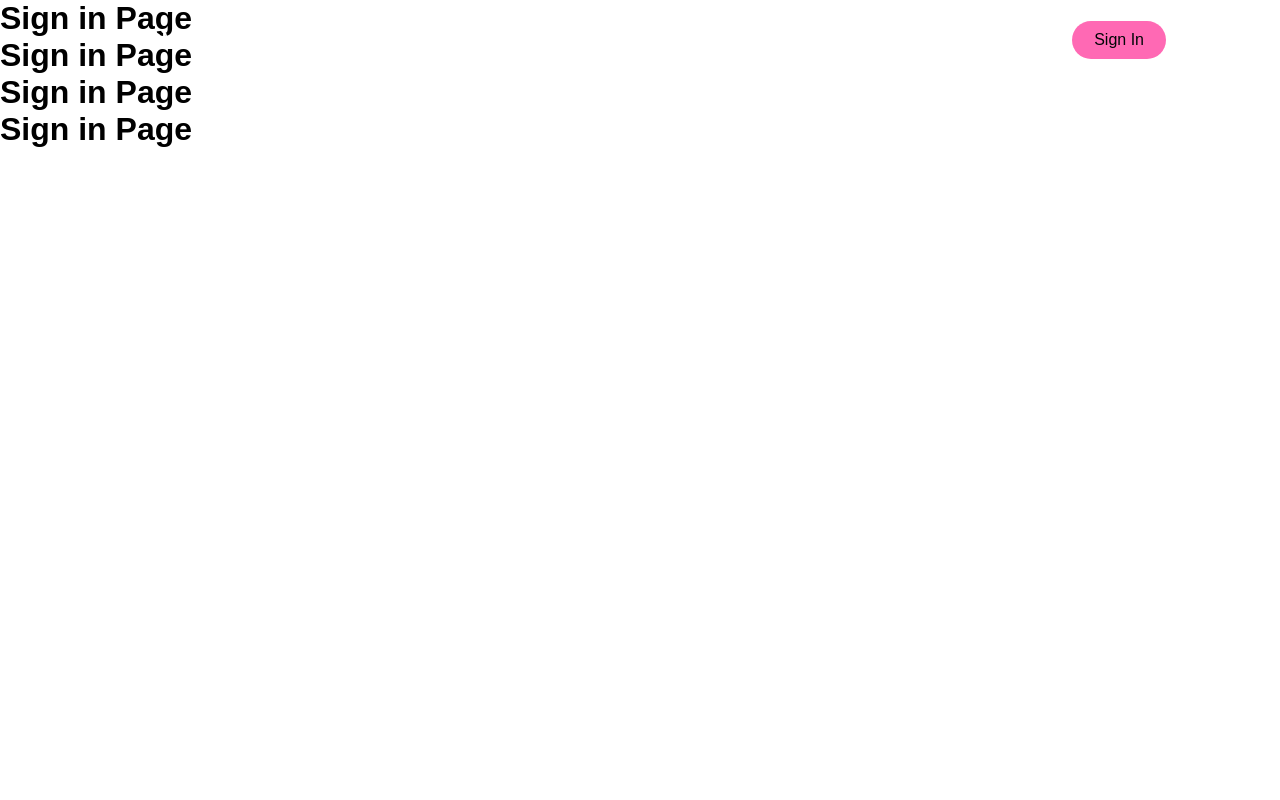
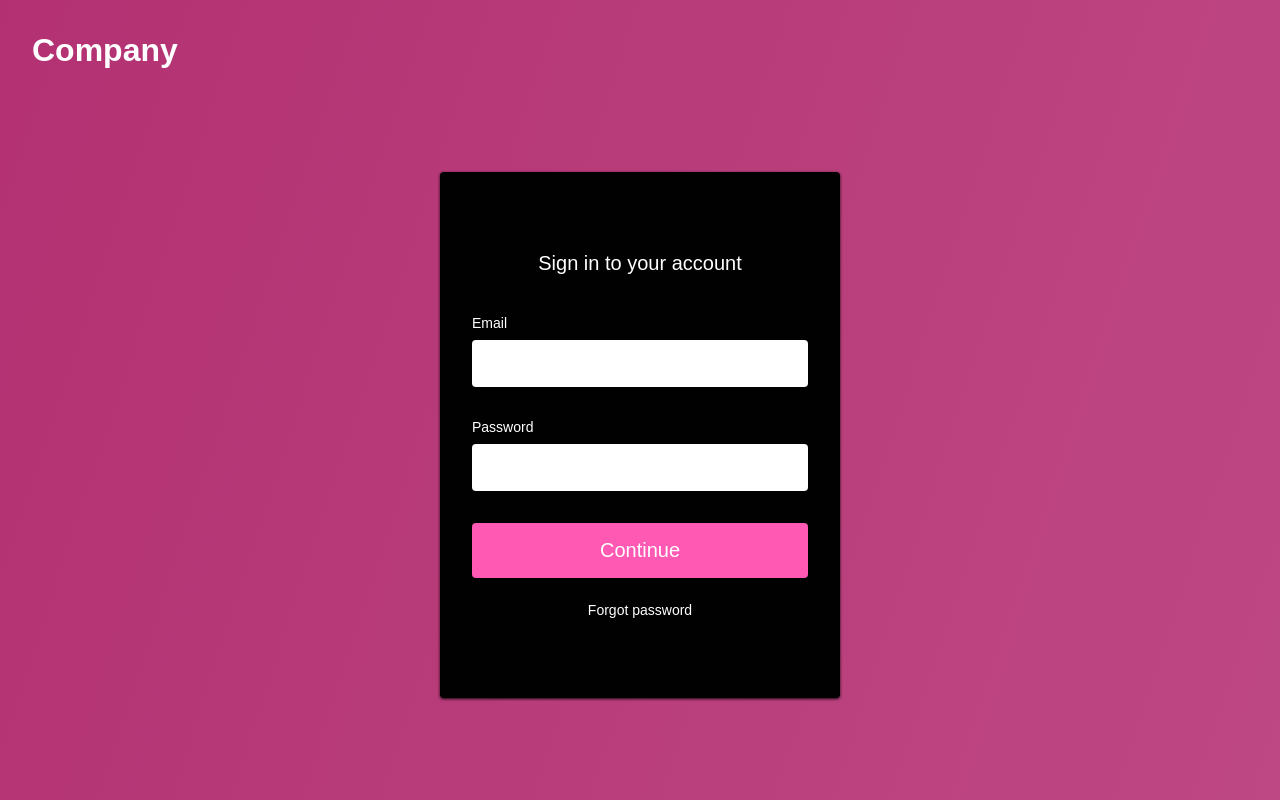
Before and after one commit to farazzhh/react-website-with-style-components, a React (Create React App) app: page /signin in a window 1280 px wide. Built offline with nearby package versions, Linux system fonts and the light colour scheme.

Commit message:
signin page

```diff
--- a/src/App.css
+++ b/src/App.css
@@ -3,5 +3,4 @@
   padding: 0;
   box-sizing: border-box;
    font-family: 'Encode Sans Expanded', sans-serif;
-
 }
--- /dev/null
+++ b/src/Signin/SigninElement.js
@@ -0,0 +1,117 @@
+import styled from "styled-components";
+import { Link } from 'react-router-dom'
+
+export const Container = styled.div`
+  height: 100vh;
+  min-height: 692px;
+  position: fixed;
+  bottpm: 0;
+  left: 0;
+  right: 0;
+  top: 0;
+  z-index: 0;
+  overflow: hidden;
+  background: linear-gradient(
+    108deg,
+    rgb(179, 49, 114) 0%,
+    rgb(190, 72, 131) 100%
+  );
+`;
+
+export const FormWrap = styled.div`
+height: 100%;
+display: flex;
+flex-direction: column;
+justify-content: center;
+ @media screen and (max-width: 400px){
+     height: 80%;
+ }
+`;
+
+export const Icon = styled(Link)`
+margin-left: 32px;
+margin-top: 32px;
+text-decoration: none;
+color: #fff;
+font-weight: 700;
+font-size: 32px;
+
+@media screen and (max-width: 480px){
+    margin-left:16px;
+    margin-top:8px;
+}
+`;
+
+export const FormContent = styled.div`
+height: 100%;
+display: flex;
+flex-direction: column;
+justify-content: center;
+
+@media screen and (max-width: 480px){
+    padding: 10px;
+}
+`;
+
+export const Form = styled.form`
+background: #010101;
+max-width: 400px;
+height: auto;
+width: 100%;
+z-index: 1;
+display: grid;
+margin: 0 auto;
+padding: 80px 32px;
+border-radius: 4px;
+box-shadow: 0 1px 3px rgba(0,0,0,0.9);
+
+@media screen and (max-width: 400px){
+    padding: 32px 32px;
+}
+`;
+
+export const FormH1 = styled.h1`
+margin-bottom: 40px;
+color: #fff;
+font-size: 20px;
+font-weight: 400;
+text-align: center;
+`;
+
+export const FormLabel = styled.label`
+margin-bottom: 9px;
+font-size: 14px;
+color: #fff;
+`;
+
+export const FormInput = styled.input`
+padding: 16px;
+margin-bottom: 32px;
+border: none;
+outline: none;
+border-radius: 4px;
+`;
+
+export const FormButton = styled.button`
+  background: #ff59b4;
+  padding: 16px 0;
+  border: none;
+  border-radius: 4px;
+  color: #fff;
+  font-size: 20px;
+  cursor: pointer;
+  &:hover {
+    background: #ff49b4;
+  }
+`;
+
+export const Text = styled.span`
+text-align: center;
+margin-top: 24px;
+color: #fff;
+font-size: 14px;
+cursor: pointer;
+&:hover{
+    color: lightgray;
+}
+`;
--- /dev/null
+++ b/src/Signin/index.js
@@ -0,0 +1,29 @@
+import React from 'react'
+import { Container,FormWrap,Form,FormContent,FormH1,Icon,FormLabel , FormInput,FormButton, Text } from './SigninElement'
+
+const SignIn = () => {
+    return (
+        <>
+            <Container>
+                <FormWrap>
+                    <Icon to="/">
+                        Company
+                    </Icon>
+                    <FormContent>
+                        <Form action="#">
+                            <FormH1>Sign in to your account</FormH1>
+                            <FormLabel htmlFor="for">Email</FormLabel>
+                            <FormInput type="email" required/>
+                            <FormLabel htmlFor="for">Password</FormLabel>
+                            <FormInput type="password" required />
+                            <FormButton type='submit'>Continue</FormButton>
+                            <Text>Forgot password</Text>
+                        </Form>
+                    </FormContent>
+                </FormWrap>
+            </Container>
+        </>
+    )
+}
+
+export default SignIn
--- a/src/components/Footer/index.js
+++ b/src/components/Footer/index.js
@@ -1,5 +1,6 @@
 import React from "react";
 import { FaFacebook,FaInstagram,FaYoutube,FaTwitter } from "react-icons/fa";
+import { animateScroll as scroll } from "react-scroll";
 import {
   FooterContainer,
   FooterWrap,
@@ -17,6 +18,10 @@ import {
 } from "./FooterElement";
 
 const Footer = () => {
+
+  const toggleHome = () => {
+    scroll.scrollToTop();
+  };
   return (
     <FooterContainer>
       <FooterWrap>
@@ -57,21 +62,39 @@ const Footer = () => {
         </FooterLinksContainer>
         <SocialMedia>
           <SocialMediaWrap>
-            <SocialLogo to="/signin">Company</SocialLogo>
+            <SocialLogo to="/" onClick={toggleHome}>
+              Company
+            </SocialLogo>
             <WebSiteRights>
               Company {new Date().getFullYear()} All Rights reserved.
             </WebSiteRights>
             <SocialIcons>
-              <SocialIconLink hred="//www.facebook.com" target="_blank" aria-label="Facebook">
+              <SocialIconLink
+                hred="//www.facebook.com"
+                target="_blank"
+                aria-label="Facebook"
+              >
                 <FaFacebook />
               </SocialIconLink>
-              <SocialIconLink hred="//www.instagram.com" target="_blank" aria-label="Instgaram">
+              <SocialIconLink
+                hred="//www.instagram.com"
+                target="_blank"
+                aria-label="Instgaram"
+              >
                 <FaInstagram />
               </SocialIconLink>
-              <SocialIconLink hred="//www.youtube.com" target="_blank" aria-label="Youtube">
+              <SocialIconLink
+                hred="//www.youtube.com"
+                target="_blank"
+                aria-label="Youtube"
+              >
                 <FaYoutube />
               </SocialIconLink>
-              <SocialIconLink hred="//www.twitter.com" target="_blank" aria-label="Twiiter">
+              <SocialIconLink
+                hred="//www.twitter.com"
+                target="_blank"
+                aria-label="Twiiter"
+              >
                 <FaTwitter />
               </SocialIconLink>
             </SocialIcons>
--- a/src/components/Navbar/NavbarElements.js
+++ b/src/components/Navbar/NavbarElements.js
@@ -80,8 +80,12 @@ export const NavLinks = styled(LinkS)`
   padding: 0 1rem;
   height: 100%;
   cursor: pointer;
-  transition: all 0.2s ease-in-out;
+  transition: all 0.1s ease-in-out;
   &:hover {
+    border-bottom: 3px solid #ff69b4;
+    color: #ff69b4;
+  };
+  &.active {
     border-bottom: 3px solid #ff69b4;
     color: #ff69b4;
   }
--- a/src/components/Navbar/index.js
+++ b/src/components/Navbar/index.js
@@ -1,5 +1,8 @@
 import React, { useState, useEffect } from "react";
 import { FaBars } from "react-icons/fa";
+
+import { animateScroll as scroll } from "react-scroll";
+
 import { IconContext } from "react-icons/lib";
 import {
   Nav,
@@ -12,9 +15,8 @@ import {
   NavBtn,
   NavBtnLinks,
 } from "./NavbarElements";
-const Navbar = ({toggle}) => {
+const Navbar = ({ toggle }) => {
   const [scrollNav, setScrollNav] = useState(false);
-
   const changeNav = () => {
     if (window.scrollY >= 80) {
       setScrollNav(true);
@@ -26,27 +28,70 @@ const Navbar = ({toggle}) => {
   useEffect(() => {
     window.addEventListener("scroll", changeNav);
   }, []);
+
+  const toggleHome = () => {
+    scroll.scrollToTop();
+  };
   return (
     <>
       <IconContext.Provider value={{ color: "#fff" }}>
         <Nav scrollnav={scrollNav}>
           <NavbarContainer>
-            <NavLogo to="/">Company</NavLogo>
+            <NavLogo to="/" onClick={toggleHome}>
+              Company
+            </NavLogo>
             <MobileIcon onClick={toggle}>
               <FaBars />
             </MobileIcon>
             <NavMenu>
               <NavItem>
-                <NavLinks to="about">About</NavLinks>
+                <NavLinks
+                  to="about"
+                  smooth={true}
+                  duration={500}
+                  spy={true}
+                  exact="true"
+                  offset={-80}
+                >
+                  About
+                </NavLinks>
               </NavItem>
               <NavItem>
-                <NavLinks to="discover">Discover</NavLinks>
+                <NavLinks
+                  to="discover"
+                  smooth={true}
+                  duration={500}
+                  spy={true}
+                  exact="true"
+                  offset={-80}
+                >
+                  Discover
+                </NavLinks>
               </NavItem>
               <NavItem>
-                <NavLinks to="services">Services</NavLinks>
+                <NavLinks
+                  to="services"
+                  smooth={true}
+                  duration={500}
+                  spy={true}
+                  exact="true"
+                  offset={-80}
+                  activeClass="active"
+                >
+                  Services
+                </NavLinks>
               </NavItem>
               <NavItem>
-                <NavLinks to="signup">Sign Up</NavLinks>
+                <NavLinks
+                  to="signup"
+                  smooth={true}
+                  duration={500}
+                  spy={true}
+                  exact="true"
+                  offset={-80}
+                >
+                  Sign Up
+                </NavLinks>
               </NavItem>
             </NavMenu>
             <NavBtn>
--- a/src/components/infoSection/infoElement.js
+++ b/src/components/infoSection/infoElement.js
@@ -12,7 +12,8 @@ export const InfoContainer = styled.div`
 export const InfoWrapper = styled.div`
 display: flex;
 z-index: 1;
-height: 860px;
+height: 90vh;
+min-height: 700px;
 max-width: 1100px;
 margin-right: auto;
 margin-left:auto;
--- a/src/pages/signin.js
+++ b/src/pages/signin.js
@@ -1,12 +1,10 @@
 import React from 'react'
+import SignIn from '../Signin'
 
 const SignInPage = () => {
     return (
         <div>
-            <h1>Sign in Page</h1>
-            <h1>Sign in Page</h1>
-            <h1>Sign in Page</h1>
-            <h1>Sign in Page</h1>
+            <SignIn/>
         </div>
     )
 }
```
